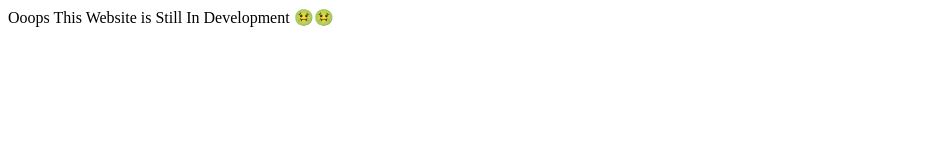
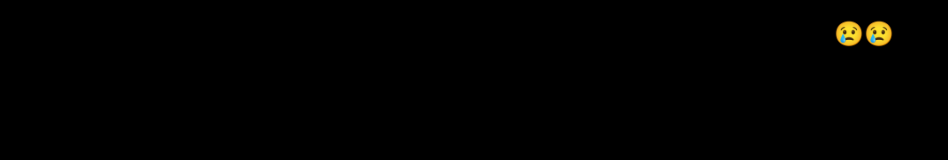
Before and after one commit to Marvelarafat/The-Fifth-Version, a plain HTML site: page home page.html in a window 1280 px wide. Shown: the whole page, without its empty margins (0-948 px from the left). Drawn offline with Linux system fonts and the light colour scheme.

Commit message:
Update home page.html

```diff
--- a/home page.html
+++ b/home page.html
@@ -2,9 +2,17 @@
 <html>
 <head>
 <style>
+  body {
+    background-color: black;
+  }
+ h2 {
+   text-align: center;
+  }
 </style>
 </head>
 <body>
-Ooops This Website is Still In Development 🤢🤢
+  <h2>
+Ooops This Website is Still In Development 😢😢
+  </h2>
 </body>
 </html>
```
